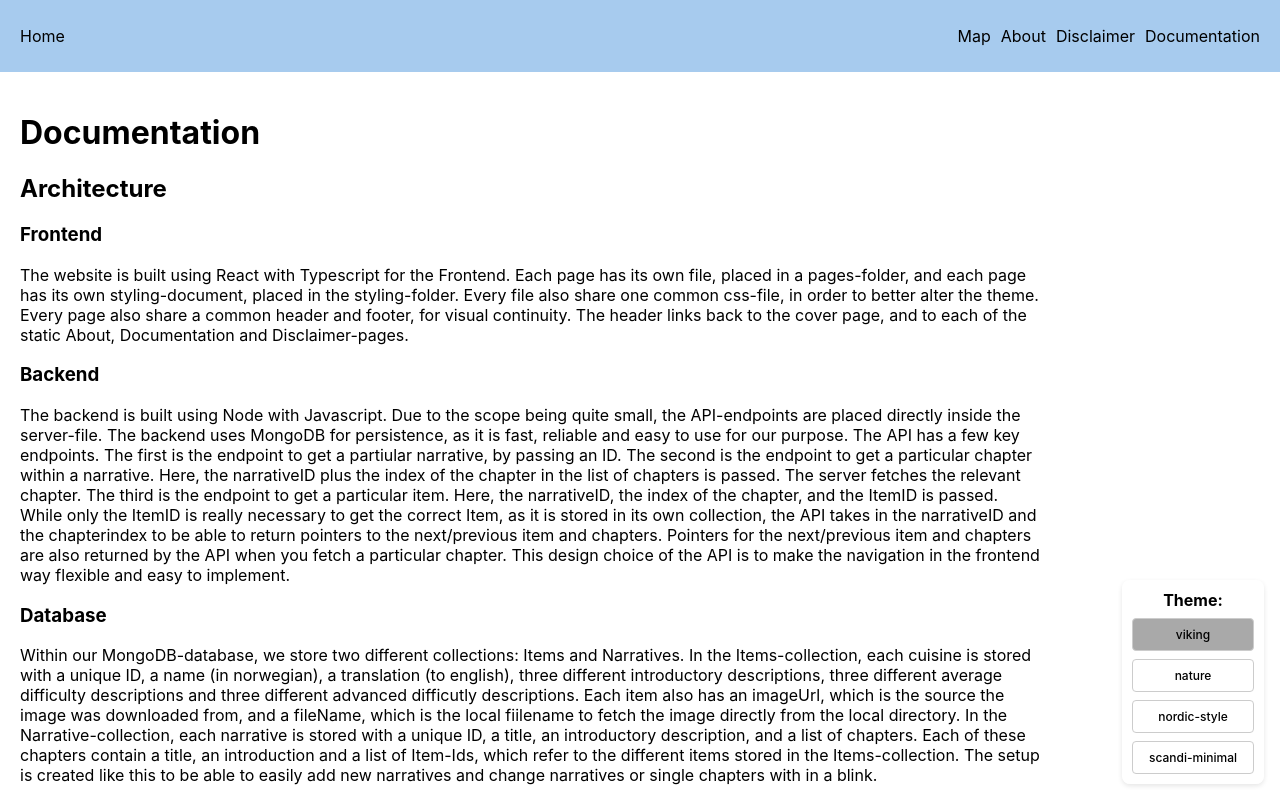
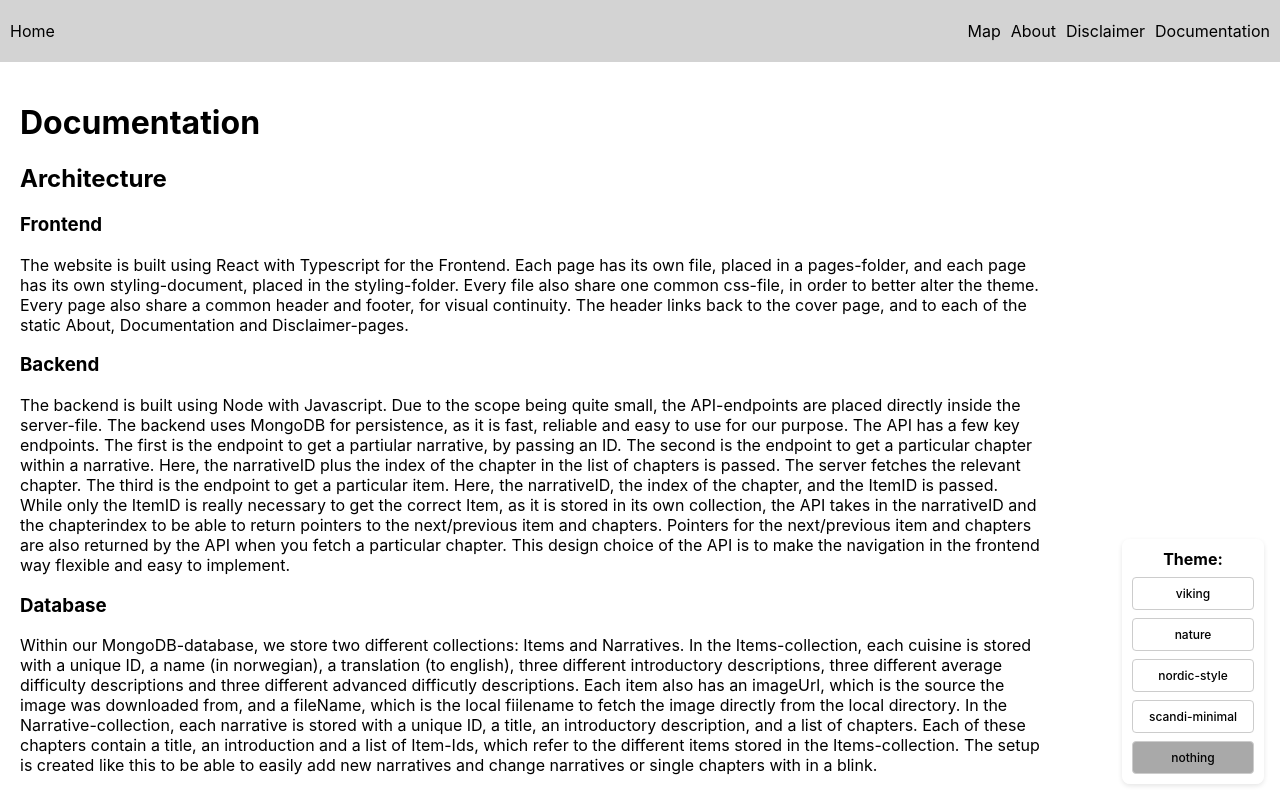
Before and after one commit to heiken1108/Info-Modelling-project, a React (Vite) app in the folder norwegian-cuisine/: page /documentation in a window 1280 px wide. Shown: the top 797 px of the page. Built offline with nearby package versions, Linux system fonts and the light colour scheme.

Commit message:
changed header and stopped scrolling on itempage

```diff
--- a/norwegian-cuisine/src/components/Header/Header.css
+++ b/norwegian-cuisine/src/components/Header/Header.css
@@ -3,8 +3,8 @@
 	display: flex;
 	align-items: center;
 	justify-content: space-between;
-	background-color: rgb(167, 203, 238);
-	padding: 10px 20px;
+	background-color: lightgrey;
+	padding: 5px 10px;
 }
 
 .navigation ul {
--- a/norwegian-cuisine/src/components/NavigationButtons/Button.css
+++ b/norwegian-cuisine/src/components/NavigationButtons/Button.css
@@ -8,7 +8,7 @@
 
 .top-nav-buttons {
 	padding-top: 1em;
-	//border-top: 1px solid black;
+	border-top: 1px solid black;
 }
 
 .nav-buttons button {
@@ -21,4 +21,5 @@
 	align-items: center;
 	justify-content: center;
 	gap: 0.5rem;
+	background-color: lightgray;
 }
--- a/norwegian-cuisine/src/components/ThemeSelector/ThemeSelector.tsx
+++ b/norwegian-cuisine/src/components/ThemeSelector/ThemeSelector.tsx
@@ -1,4 +1,4 @@
-const themes = ['viking', 'nature', 'nordic-style', 'scandi-minimal'];
+const themes = ['viking', 'nature', 'nordic-style', 'scandi-minimal', 'nothing'];
 import './ThemeSelector.css';
 
 function ThemeSelector() {
@@ -7,7 +7,7 @@ function ThemeSelector() {
 		window.location.reload();
 	};
 
-	const savedTheme = localStorage.getItem('theme') || 'viking';
+	const savedTheme = localStorage.getItem('theme') || 'nothing';
 
 	return (
 		<div className="theme-selector">
--- a/norwegian-cuisine/src/index.css
+++ b/norwegian-cuisine/src/index.css
@@ -101,7 +101,7 @@ body {
 
 .theme-viking > div {
 	border: 4px solid #3a3a3a;
-	border-image: linear-gradient(, #4b4b4b, #1f1f1f, #4b4b4b) 1;
+	border-image: linear-gradient(0, #4b4b4b, #1f1f1f, #4b4b4b) 1;
 	border-radius: 0;
 	box-shadow: 0 0 5px rgba(0, 0, 0, 0.4);
 }
--- a/norwegian-cuisine/src/pages/ChapterPage.tsx
+++ b/norwegian-cuisine/src/pages/ChapterPage.tsx
@@ -11,9 +11,9 @@ function ChapterPage() {
 		chapterIndex: string;
 	}>();
 	const [chapter, setChapter] = useState<Chapter>();
-	const [theme, setTheme] = useState<string>('viking');
+	const [theme, setTheme] = useState<string>('nothing');
 	useEffect(() => {
-		const savedTheme = localStorage.getItem('theme') || 'viking';
+		const savedTheme = localStorage.getItem('theme') || 'nothing';
 		setTheme(savedTheme);
 	}, []);
 
--- a/norwegian-cuisine/src/pages/ItemPage.tsx
+++ b/norwegian-cuisine/src/pages/ItemPage.tsx
@@ -16,9 +16,9 @@ function ItemPage() {
 		itemId: string;
 	}>();
 	const [item, setItem] = useState<Item>();
-	const [theme, setTheme] = useState<string>('viking');
+	const [theme, setTheme] = useState<string>('nothing');
 	useEffect(() => {
-		const savedTheme = localStorage.getItem('theme') || 'viking';
+		const savedTheme = localStorage.getItem('theme') || 'nothing';
 		setTheme(savedTheme);
 	}, []);
 	const [visibleLevel, setVisibleLevel] = useState(0);
@@ -125,6 +125,7 @@ function ItemPage() {
 							</button>
 						</div>
 						{!metaToggle && <img src={imageSrc} alt={item.name} />}
+
 						{metaToggle && (
 							<div className="item-content-img-meta-div">
 								<h3>Metadata</h3>
@@ -156,6 +157,7 @@ function ItemPage() {
 							</div>
 						)}
 					</div>
+
 					<div className="item-content-description-div">
 						<div className="item-content-description-text-div">
 							<p>
@@ -171,6 +173,7 @@ function ItemPage() {
 									))}
 							</p>
 						</div>
+
 						<div className="item-content-description-buttons-div">
 							<div>
 								<div>
@@ -200,6 +203,7 @@ function ItemPage() {
 										onClick={() =>
 											handleInformationLevelClick(false)
 										}
+										disabled={itemLevel == 0}
 									>
 										Less difficult
 									</button>
@@ -209,6 +213,7 @@ function ItemPage() {
 										onClick={() =>
 											handleInformationLevelClick(true)
 										}
+										disabled={itemLevel == 2}
 									>
 										More difficult
 									</button>
--- a/norwegian-cuisine/src/styling/ChapterPage.css
+++ b/norwegian-cuisine/src/styling/ChapterPage.css
@@ -10,7 +10,7 @@
 	flex-direction: column;
 	justify-content: start;
 	width: 800px;
-	height: 600px;
+	height: 500px;
 	border: 1px solid black;
 }
 
--- a/norwegian-cuisine/src/styling/ItemPageNew.css
+++ b/norwegian-cuisine/src/styling/ItemPageNew.css
@@ -10,7 +10,7 @@
 	flex-direction: column;
 	justify-content: start;
 	width: 800px;
-	height: 600px;
+	height: 500px;
 	border: 1px solid black;
 }
 
@@ -31,7 +31,7 @@
 
 .item-content-img-div {
 	height: 100%;
-	width: 350px;
+	width: 300px;
 	position: relative;
 }
 
@@ -91,7 +91,7 @@
 .item-content-description-div {
 	flex: 1;
 	height: 100%;
-	max-height: 398px; /* Satt slik fordi det ikke funker med scrolling uten max-height ser det ut som*/
+	max-height: 290px; /* Satt slik fordi det ikke funker med scrolling uten max-height ser det ut som*/
 	display: flex;
 	flex-direction: column;
 }
@@ -111,8 +111,10 @@
 .item-content-description-buttons-div {
 	display: flex;
 	flex-direction: row;
-	gap: 1em;
+	justify-content: space-between;
 	padding-top: 10px;
+	gap: 2em;
+
 }
 
 .item-content-description-buttons-div > div {
```
